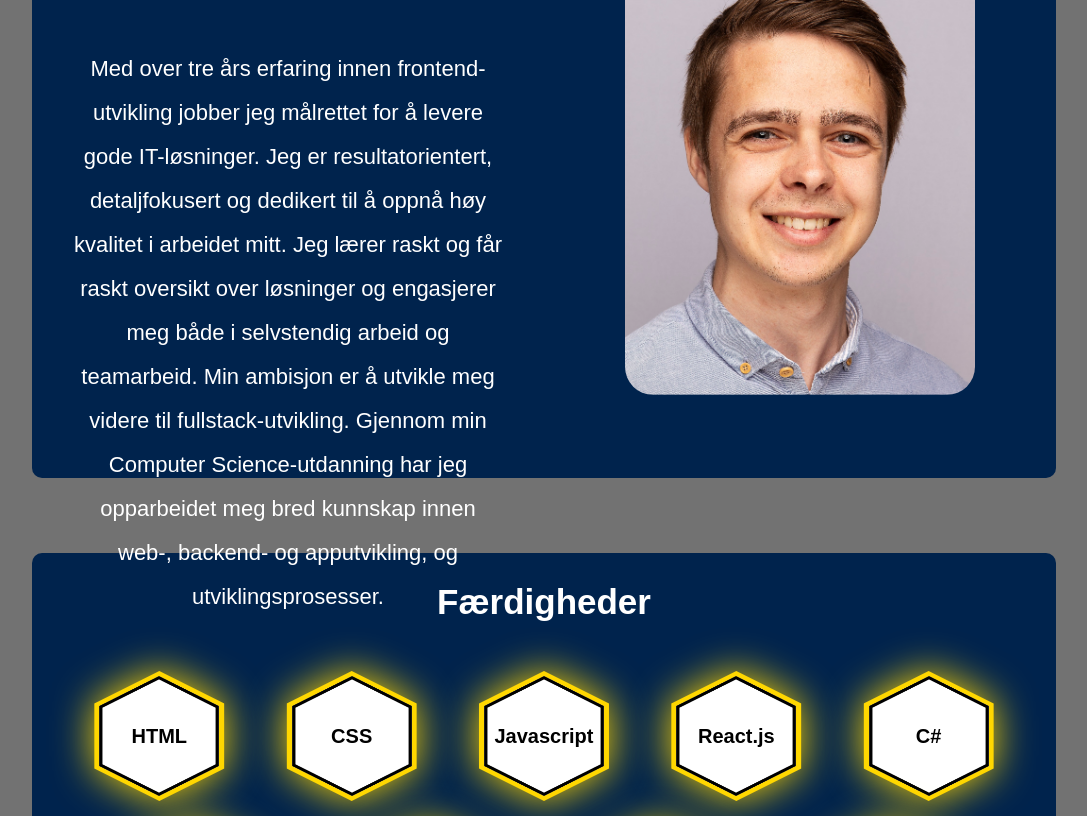
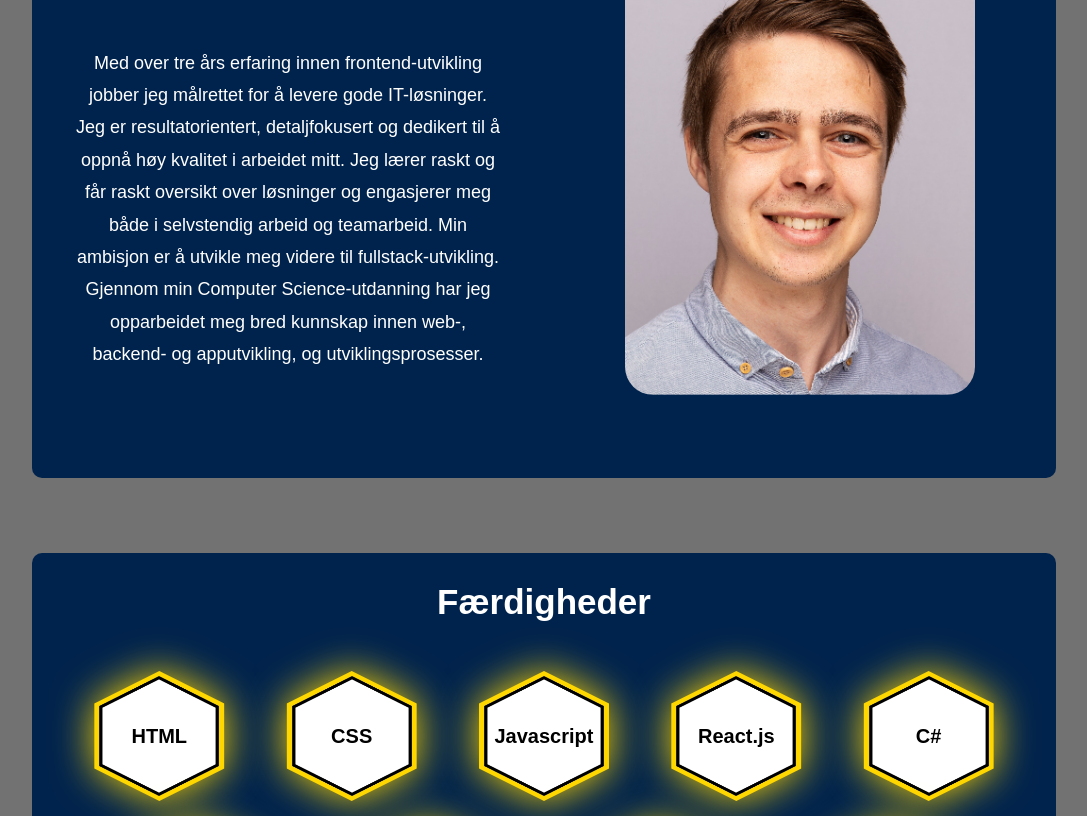
Before and after one commit to nicklaskodehode/portfolio, a website: page index.html in a window 1280 px wide. Shown: the part 736-1552 px from the top of the page, without its empty margins (96-1183 px from the left). Drawn offline with Linux system fonts and the light colour scheme; no server answers.

Commit message:
fixed text sizing

```diff
--- a/index.css
+++ b/index.css
@@ -124,11 +124,6 @@ p{
     line-height: 1.8;
 }
 .profile-text{
-    font-size: 22px;
-    font-family: var(--font-family);
-    color: white;
-    margin: 0;
-    line-height: 2;
     margin: 0 8% 0 8%;
 }
 .competence{
--- a/projekter.css
+++ b/projekter.css
@@ -120,7 +120,7 @@ p{
 }
 .project {
     width: 40vw;
-    height:70vh;
+    height:75vh;
     display: flex;
     flex-wrap: nowrap;
     align-items: center;
```
